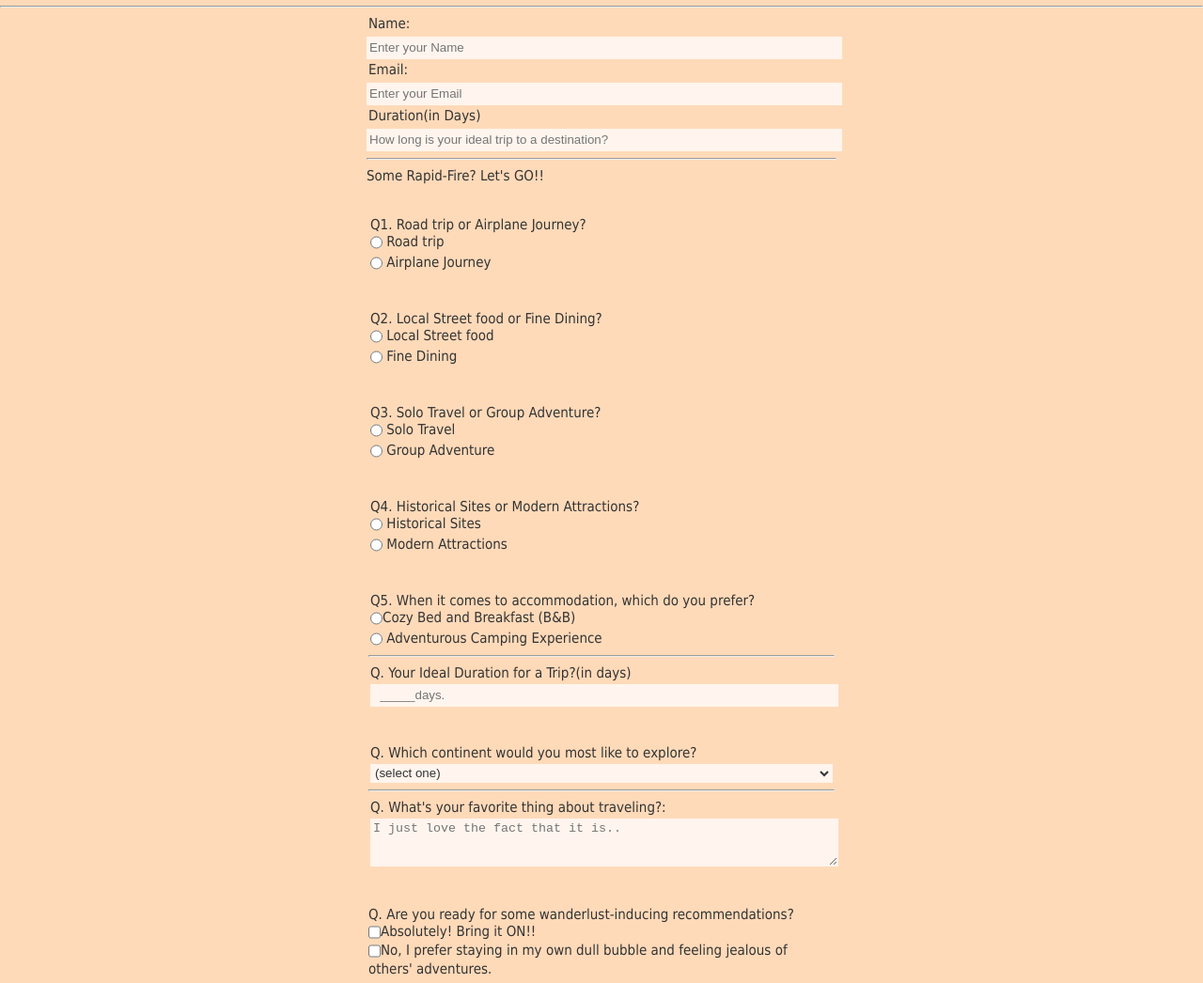
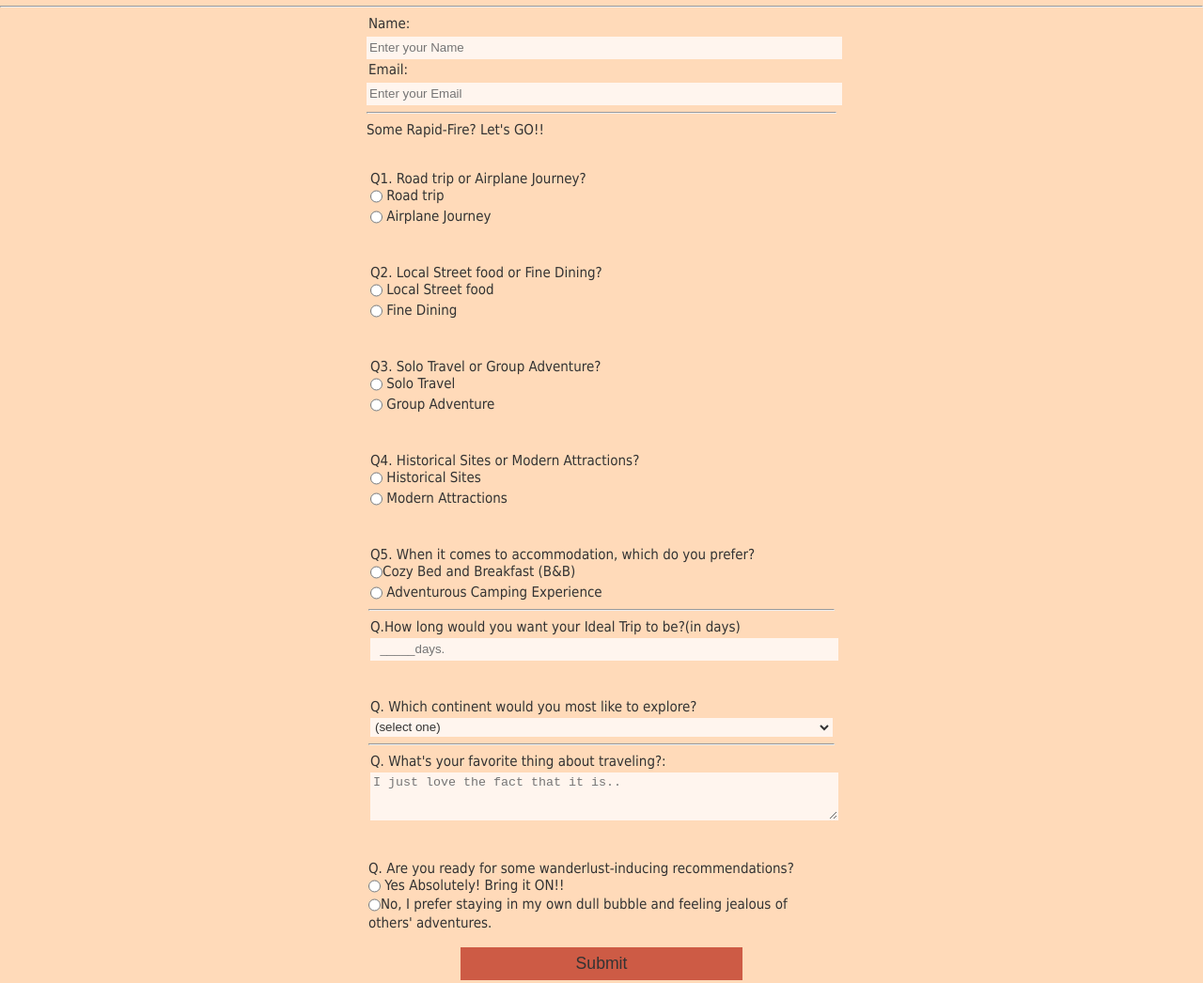
Before and after one commit to PrathamSikka24/Survey-Form, a plain HTML site: page index.html in a window 1280 px wide. Shown: the part 120-1166 px from the top of the page at 94% size. Drawn offline with Linux system fonts and the light colour scheme.

Commit message:
Update index.html

```diff
--- a/index.html
+++ b/index.html
@@ -21,8 +21,7 @@
             <label for="email" id="email-label">Email: </label><input id="email" placeholder="Enter your Email "
                 required type="email"></input>
             <br>
-            <label for="number" class="custom-placeholder" id="number-label">Duration(in Days)</label><input id="number"
-                placeholder="How long is your ideal trip to a destination? " type="number" min="1" max="100"></input>
+
             <hr>
             Some Rapid-Fire? Let's GO!! <fieldset>
                 <label for="question-1">Q1. Road trip or Airplane Journey?<br><input id="option-1" value="1"
@@ -71,7 +70,7 @@
 
 
 
-                <label for="duration">Q. Your Ideal Duration for a Trip?(in days) <input id="duration" type="number"
+                <label for="duration">Q.How long would you want your Ideal Trip to be?(in days) <input id="duration" type="number"
                         placeholder="  _____days." name="duration" min="1" max="120" /></label>
                 <br> <br> <label for="dropdown">Q. Which continent would you most like to explore?
                     <select id="dropdown" name="dropdown">
@@ -91,10 +90,10 @@
                     <br><textarea id="bio" name="bio" rows="3" cols="30"
                         placeholder="I just love the fact that it is.."></textarea>
                 </label><br><br>
-                Q. Are you ready for some wanderlust-inducing recommendations? <br><input id="checkbox" value="0"
-                    name="checkbox" type="checkbox" required name="checkbox" class="inline" />Absolutely! Bring it ON!!
+                Q. Are you ready for some wanderlust-inducing recommendations? <br><input id="optionA" value="75"
+                    name="checkbox" type="radio" class="inline" /> Yes Absolutely! Bring it ON!!
 
-                <br><input value="1" id="checkbox" name="checkbox" type="checkbox" required name="checkbox"
+                <br><input value="100" id="optionB" name="checkbox" type="radio"
                     class="inline" />No, I prefer staying in my own dull bubble and feeling jealous of others'
                 adventures.
 
```
